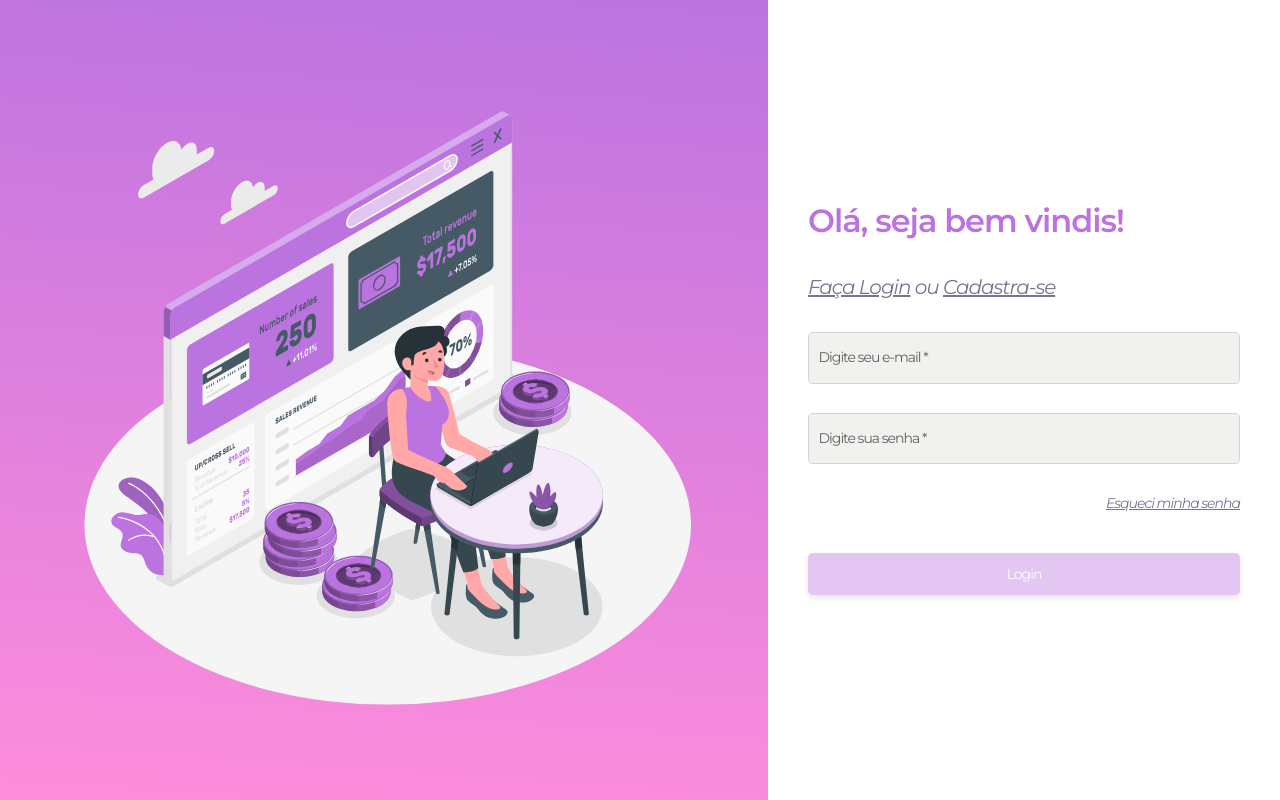
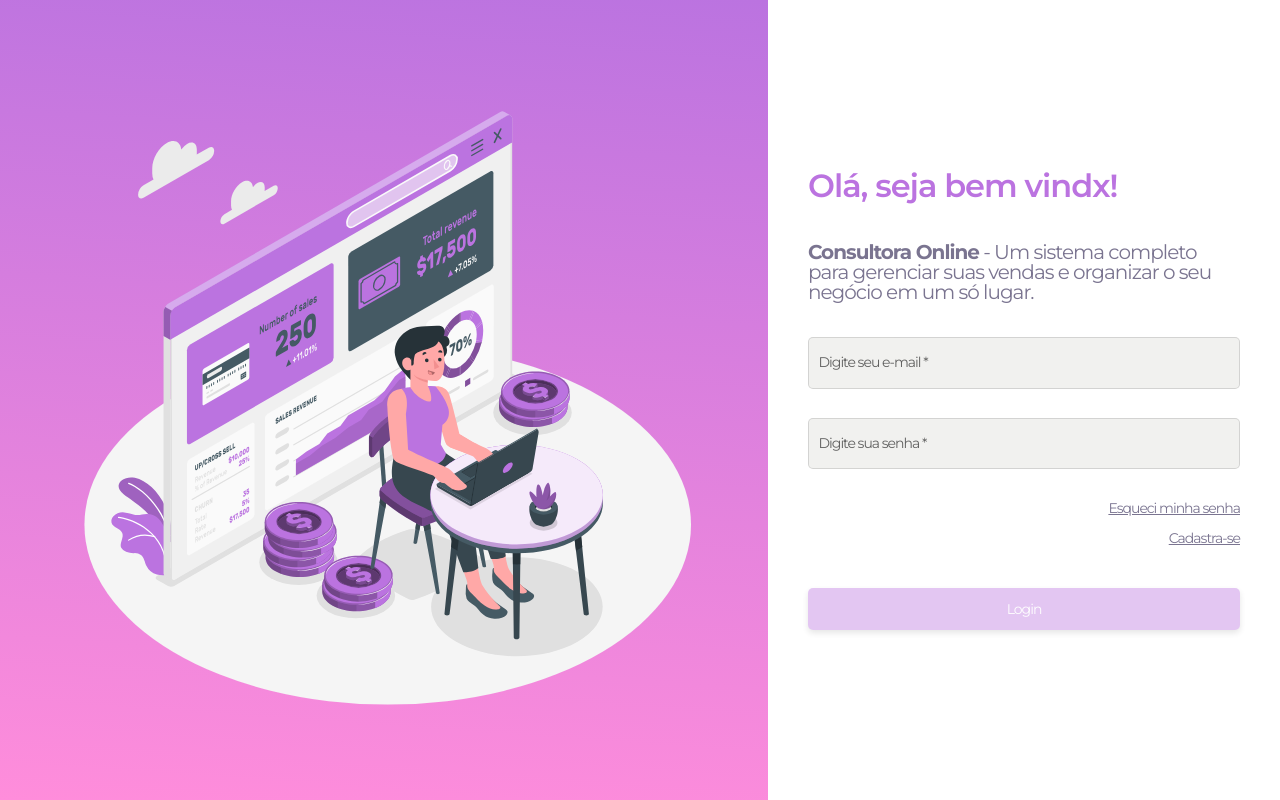
Before and after one commit to tosipaulo/ang-saas-sales, an Angular app: page /acesso/login in a window 1280 px wide. Built offline with nearby package versions, Linux system fonts and the light colour scheme.

Commit message:
Fix label form and fix title form

```diff
--- a/src/app/pages/sign/login/login.component.html
+++ b/src/app/pages/sign/login/login.component.html
@@ -13,9 +13,14 @@
     <lib-input title="Digite sua senha" type="password" formInputName="password" [formName]="loginForm"></lib-input>
   </div>
 
-  <a class="login__form__sign__forget">
-    Esqueci minha senha
-  </a>
+  <div class="login__form__sign__link">
+    <a class="login__form__sign__forget">
+      Esqueci minha senha
+    </a>
+    <a class="login__form__sign__forget mt40" [routerLink]="['/acesso/cadastro']">
+      Cadastra-se
+    </a>
+  </div>
 
   <div class="login__form__sign__control">
     <button lib-button [large]='true' type="submit" [disabled]='!loginForm.valid' [load]="load">Login</button>
--- a/src/app/pages/sign/register/register.component.html
+++ b/src/app/pages/sign/register/register.component.html
@@ -1,4 +1,6 @@
 <form class="login__form__sign" [formGroup]="registerForm" (ngSubmit)="onSubmit()">
+
+  <p class="login__form__sign__title">Falta pouco para organizar suas vendas. Preencha os campos abaixo.</p>
 
   <div class="login__form__sign__input">
     <lib-input
@@ -22,9 +24,12 @@
     <lib-input title="Digite sua senha" type="password" formInputName="password" [formName]="registerForm"></lib-input>
   </div>
 
-  <a class="login__form__sign__forget">
-    Esqueci minha senha
-  </a>
+  <div class="login__form__sign__link">
+    <a class="login__form__sign__forget mt40" [routerLink]="['/acesso/login']">
+      Fazer login
+    </a>
+  </div>
+
 
   <div class="login__form__sign__control">
     <button lib-button [large]='true' type="submit" [disabled]='!registerForm.valid' [load]="load">Cadastrar</button>
--- a/src/app/pages/sign/register/register.component.ts
+++ b/src/app/pages/sign/register/register.component.ts
@@ -35,6 +35,9 @@ export class RegisterComponent implements OnInit {
         (res) => {
           this.snackBar.open(`${res['message']}`, '🥰', {
             duration: 6000,
+            horizontalPosition: 'right',
+            verticalPosition: 'top',
+            panelClass: 'lib-snackbar'
           });
           this.load = false;
           this.registerForm.reset();
@@ -43,6 +46,9 @@ export class RegisterComponent implements OnInit {
           this.load = false;
           this.snackBar.open(`Ops! Aconteceu algum problema`, '❌', {
             duration: 3000,
+            panelClass: 'lib-snackbar',
+            horizontalPosition: 'right',
+            verticalPosition: 'top',
           });
         }
       )
--- a/src/app/pages/sign/sign.component.html
+++ b/src/app/pages/sign/sign.component.html
@@ -5,9 +5,10 @@
     </figure>
   </div>
     <div class="login__form">
-      <h1 class="login__form__title">Olá, seja bem vindis!</h1>
-      <p class="login__form__subtitle"><a class="login__form__subtitle__link" [routerLink]="['login']">Faça Login</a> ou <a class="login__form__subtitle__link" [routerLink]="['cadastro']">Cadastra-se</a></p>
-
+      <h1 class="login__form__title">Olá, seja bem vindx!</h1>
+      <p class="login__form__subtitle">
+        <strong>Consultora Online</strong> - Um sistema completo para gerenciar suas vendas e organizar o seu negócio em um só lugar.
+      </p>
       <router-outlet></router-outlet>
 
     </div>
--- a/src/app/pages/sign/sign.component.scss
+++ b/src/app/pages/sign/sign.component.scss
@@ -78,9 +78,12 @@
 
     &__subtitle {
       font-size: 20px;
-      font-style: italic;
       color: $color-gray-primary;
       margin-bottom: $spacing-35;
+
+      strong {
+        font-weight: bold;
+      }
 
       &__link {
         font-size: 20px;
@@ -94,19 +97,35 @@
     &__sign {
       margin-bottom: $spacing-40;
 
+      ::ng-deep &__title {
+        color: $color-gray-primary;
+      }
+
       ::ng-deep &__input {
         margin-bottom: $spacing-10;
       }
 
+      ::ng-deep &__link {
+        display: flex;
+        flex-direction: column;
+      }
+
       ::ng-deep &__forget {
-        display: block;
+        display: inline-block;
         text-align: right;
         color: $color-gray-primary;
         font-size: 14px;
-        font-style: italic;
         text-decoration: underline;
         cursor: pointer;
-        margin-bottom: $spacing-40;
+        margin-bottom: $spacing-10;
+
+        &.mt40 {
+          margin-bottom: $spacing-40;
+        }
+
+        &:hover {
+          color: $color-primary;
+        }
       }
     }
   }
--- a/src/styles.scss
+++ b/src/styles.scss
@@ -142,7 +142,6 @@ table {
   width: 100%;
   padding: 0 15px;
   margin: auto;
-  border: 1px solid red;
 
   @media (min-width: 1024px) {
     width: 900px;
@@ -157,3 +156,7 @@ html,
 body {
   height: 100%;
 }
+
+.lib-snackbar {
+  background-color: #bb73e0;
+}
```
